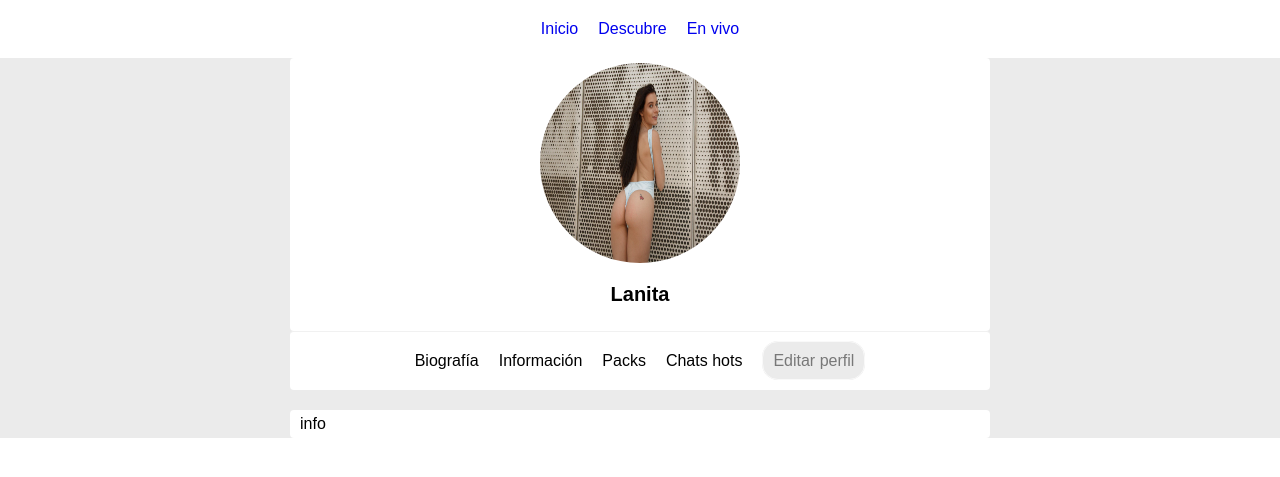
After one commit to MaxGerdts/UAC-Losers, a PHP site: page /pages/profile.php in a window 1280 px wide. The commit adds this page. Shown: the top 477 px of the page. Run offline with PHP 8.4, Linux system fonts and the light colour scheme.

Commit message:
profile v1

```diff
--- a/assets/css/main.css
+++ b/assets/css/main.css
@@ -11,9 +11,9 @@ body{
   width: 100%;
 }
 .content{
-  width: 100%;
-  max-width: 600px;
-  padding: 20px;
+  flex: 1;
+  padding: 5px 10px;
+  margin: 0 auto;
 }
 .flex{
   display: flex;
@@ -38,8 +38,8 @@ select{
   margin: 5px auto;
 }
 .list{
-  padding: 10px;
-  margin: 10px;
+  padding: 5px;
+  margin: 0;
   list-style: none;
 }
 .list-items{
@@ -66,8 +66,12 @@ select{
   background: #ebebeb;
 }
 .content-primary{
+  background: #333;
+  border-radius: 8px;
+}
+.content-secondary{
   background: #ffffff;
-  border-radius: 8px;
+  border-radius: 4px;
 }
 .input-primary,
 .select-primary{
@@ -94,6 +98,21 @@ select{
 .pointer{
   cursor: pointer;
 }
+.border{
+  border: 1px solid #f1f1f1;
+}
+.bt{
+  border-top: 1px solid #f1f1f1;
+}
+.br{
+  border-right: 1px solid #f1f1f1;
+}
+.bb{
+  border-bottom: 1px solid #f1f1f1;
+}
+.bl{
+  border-left: 1px solid #f1f1f1;
+}
 h1, h2, h3, h4, h5, h6{
   font-weight: 500;
   padding: 10px 5px;
@@ -119,5 +138,19 @@ td, th{
   text-align: center;
   vertical-align: top;
 }
+img{
+  display: block;
+  width: 200px;
+  height: 200px;
+  border-radius: 50%;
+  margin: 0 auto;
+}
 /* /.Skin */
 /* /.Base */
+
+.content-profile{
+  max-width: 700px;
+}
+.content-info{
+  margin-top: 20px;
+}
--- /dev/null
+++ b/includes/head.php
@@ -0,0 +1,9 @@
+<!DOCTYPE html>
+<html lang="en">
+<head>
+  <meta charset="utf-8">
+  <meta name="viewport" content="width=device-width, initial-scale=1, shrink-to-fit=no">
+  <title>Porn Social</title>
+  <!--<link rel="icon" type="image/png" href="../assets/img/icons/logo.png">-->
+  <link rel="stylesheet" href="../assets/css/main.css">
+</head>
--- /dev/null
+++ b/pages/profile.php
@@ -0,0 +1,41 @@
+<?php include('../includes/head.php'); ?>
+
+  <body>
+    <div class="main">
+      <div class="container flex">
+        <div class="content">
+
+        </div>
+        <div class="content">
+          <ul class="flex list">
+            <li class="list-items"><a href="#">Inicio</a></li>
+            <li class="list-items"><a href="#">Descubre</a></li>
+            <li class="list-items"><a href="#">En vivo</a></li>
+          </ul>
+
+        </div>
+        <div class="content">
+
+        </div>
+      </div>
+      <div class="container container-primary">
+        <div class="content content-secondary content-profile">
+          <img src="../assets/img/Lanhita.jpg" alt="">
+          <p class="font-lg text-center">Lanita</p>
+        </div>
+        <div class="content content-secondary content-profile bt">
+          <ul class="list flex">
+            <li class="list-items pointer">Biografía</li>
+            <li class="list-items pointer">Información</li>
+            <li class="list-items pointer">Packs</li>
+            <li class="list-items pointer">Chats hots</li>
+            <li class="list-items"><a class="btn btn-primary" href="#">Editar perfil</a></li>
+          </ul>
+        </div>
+        <div class="content content-secondary content-profile content-info">
+          info
+        </div>
+      </div>
+    </div>
+  </body>
+</html>
```
Also changed, not shown: pages/aboutUs.php (deleted, +0 -40 lines).
